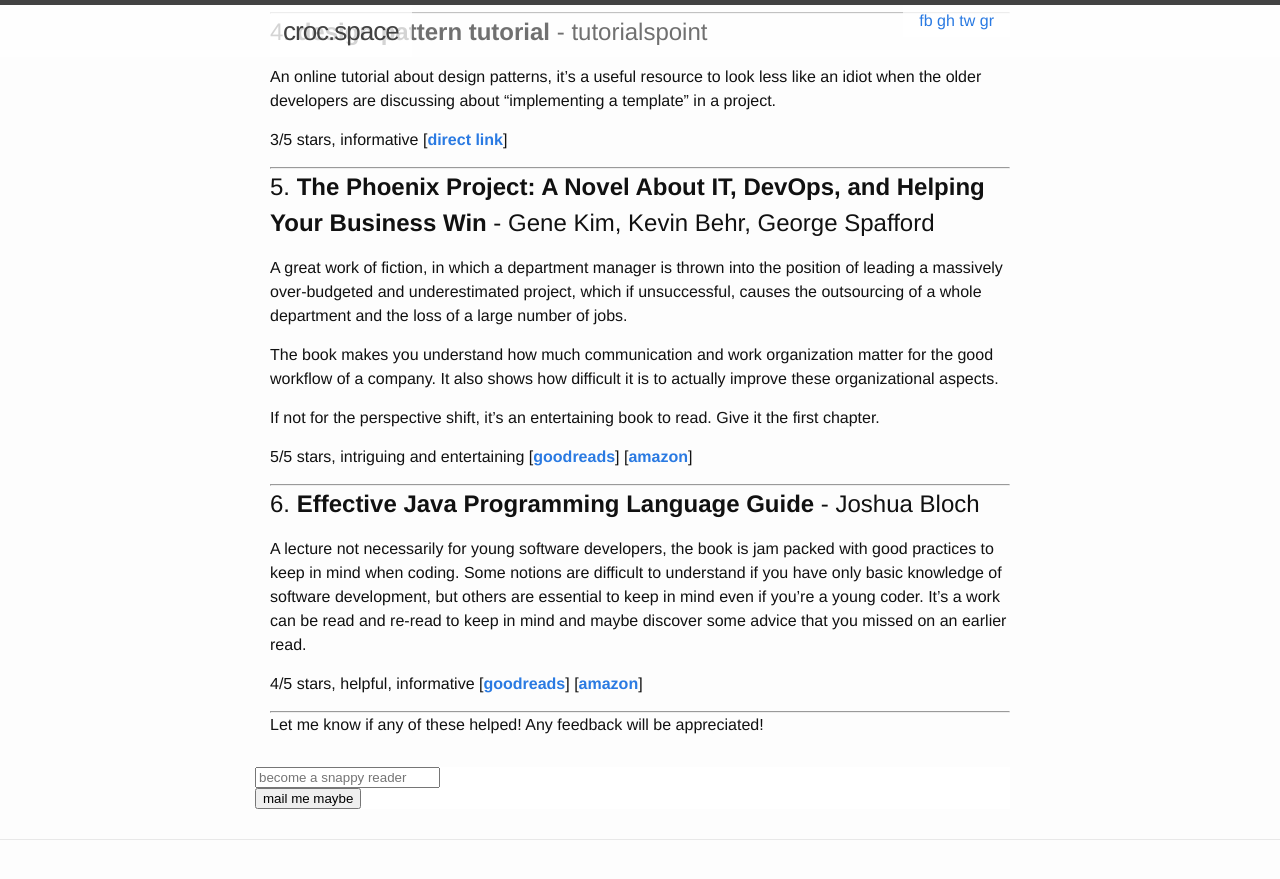
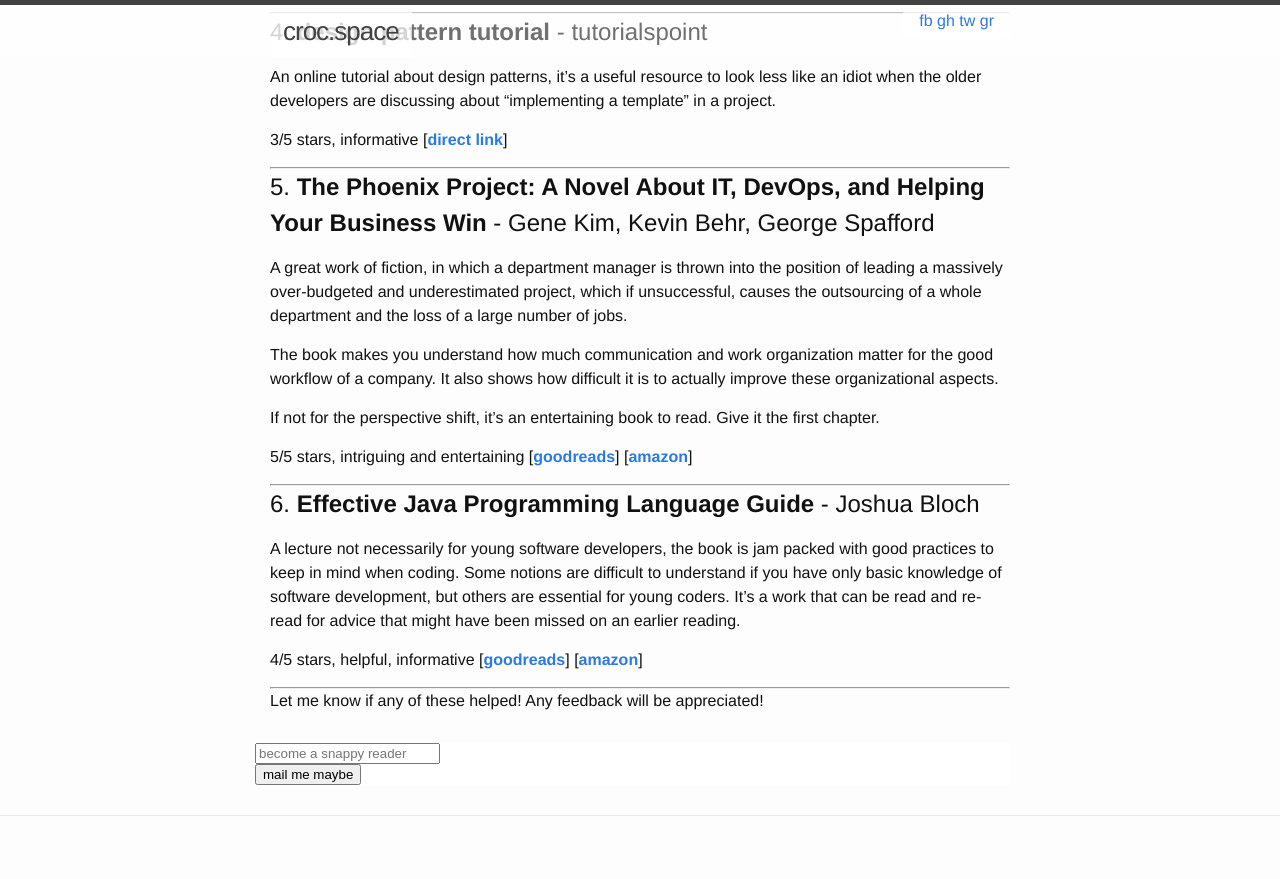
Before and after one commit to lzrmihnea/lzrmihnea.github.io, a Jekyll site: the page built from _posts/2017-09-10-books-that-helped-me-as-a-junior-developer.markdown, in a window 1280 px wide and 900 px high, scrolled down 1044 px. Shown: the top 879 px of the window. Built offline with Jekyll 4.4.1, drawn with Linux system fonts in a browser that asks for light colours; comment, search, counter and statistics services are not loaded.

Commit message:
[post] corrections done on "books that helped me as a junior developer"

```diff
--- a/_posts/2017-09-10-books-that-helped-me-as-a-junior-developer.markdown
+++ b/_posts/2017-09-10-books-that-helped-me-as-a-junior-developer.markdown
@@ -50,7 +50,7 @@ If not for the perspective shift, it's an entertaining book to read. Give it the
 
 ___
 # 6. **Effective Java Programming Language Guide** - Joshua Bloch
-A lecture not necessarily for young software developers, the book is jam packed with good practices to keep in mind when coding. Some notions are difficult to understand if you have only basic knowledge of software development, but others are essential to keep in mind even if you're a young coder. It's a work can be read and re-read to keep in mind and maybe discover some advice that you missed on an earlier read.
+A lecture not necessarily for young software developers, the book is jam packed with good practices to keep in mind when coding. Some notions are difficult to understand if you have only basic knowledge of software development, but others are essential for young coders. It's a work that can be read and re-read for advice that might have been missed on an earlier reading.
 
 4/5 stars, helpful, informative [**[goodreads][effective-java-goodreads]{:target="_blank"}**] [**[amazon][effective-java-amazon]{:target="_blank"}**]
 
```
